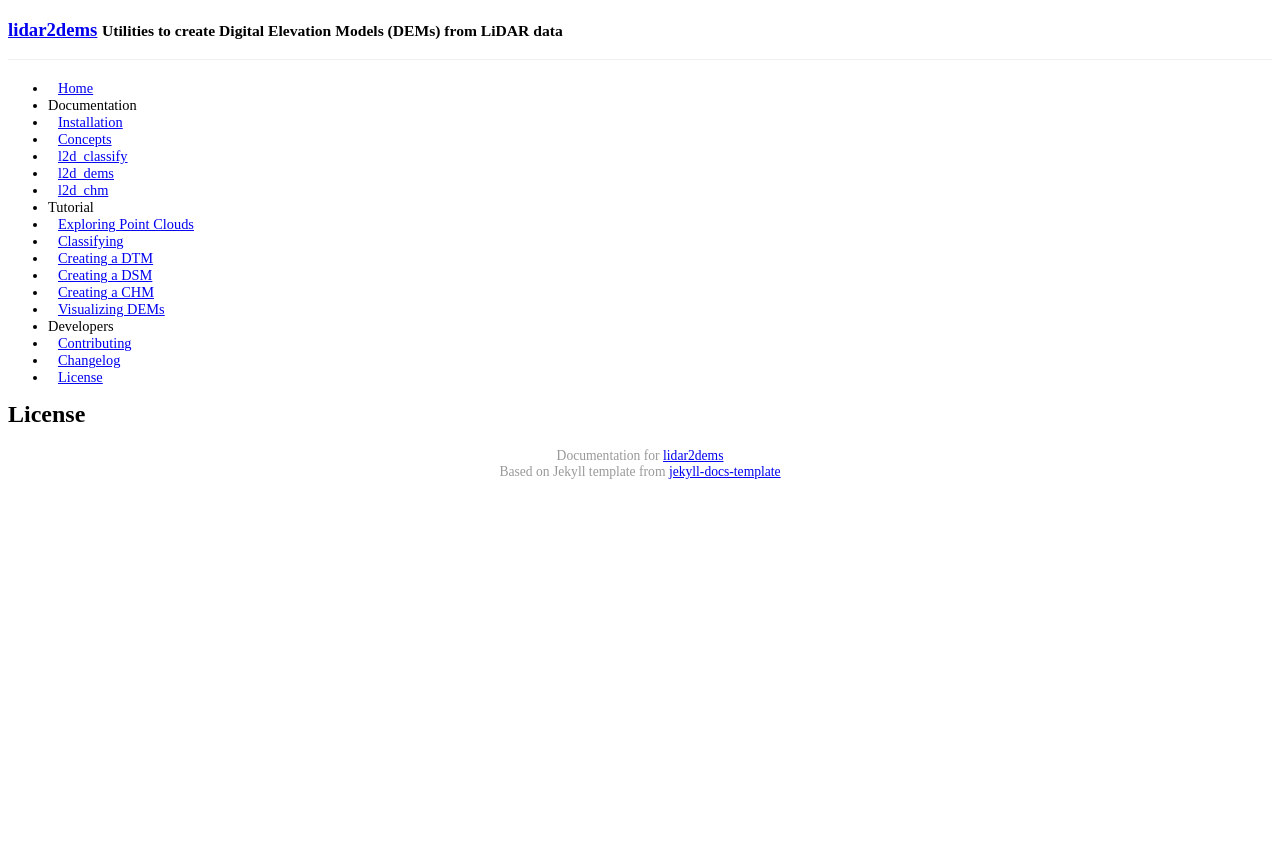
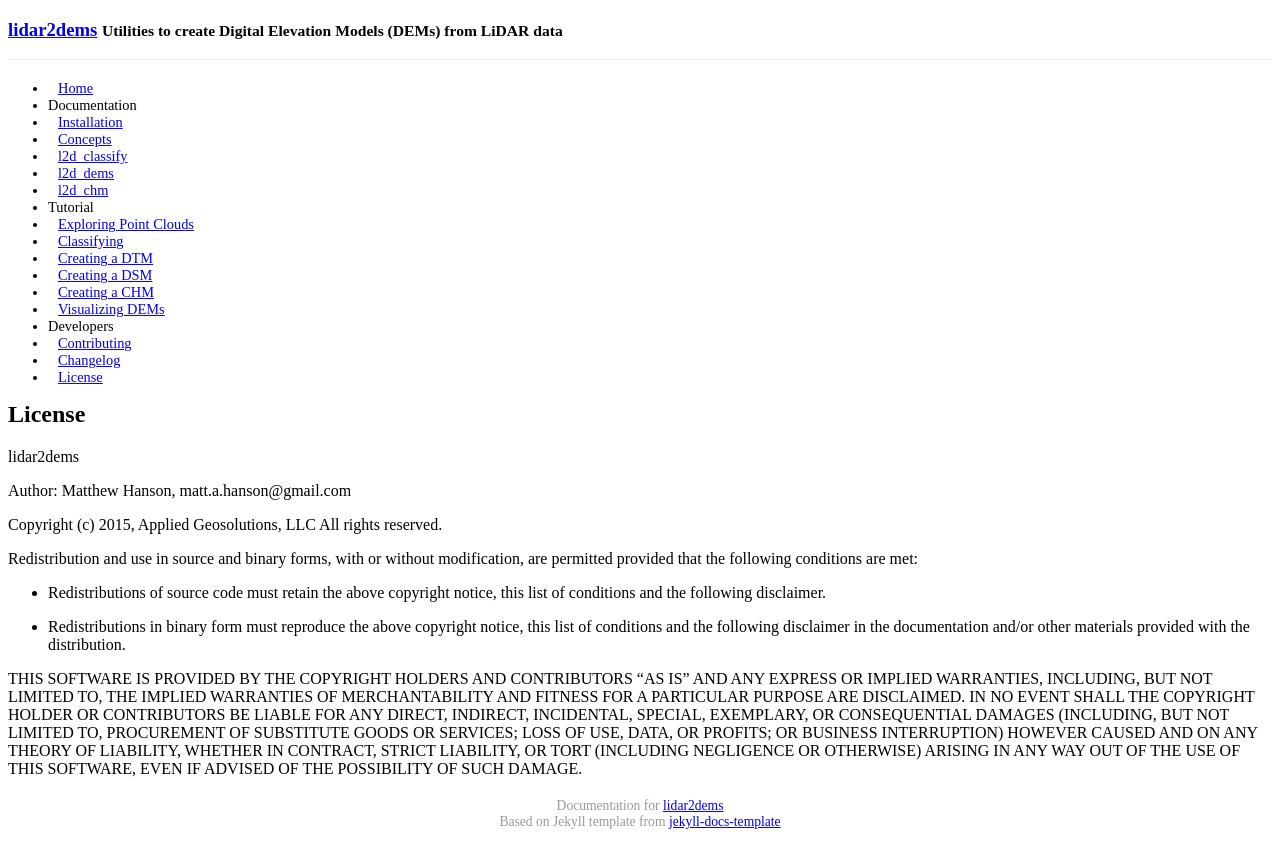
Before and after one commit to Applied-GeoSolutions/lidar2dems, a Jekyll site: the page built from _posts/2015-05-28-license.md, in a window 1280 px wide. Shown: the top 868 px of the page. Built offline with Jekyll 4.4.1, drawn with Linux system fonts in a browser that asks for light colours; Markdown is read by kramdown in place of the engine named in the settings; a style sheet for code colours, icons or effects is not loaded.

Commit message:
updated license

```diff
--- a/_posts/2015-05-28-license.md
+++ b/_posts/2015-05-28-license.md
@@ -5,3 +5,31 @@
 date: 2015-05-28 22:30:22
 order: 3
 ---
+
+lidar2dems
+
+Author: Matthew Hanson, matt.a.hanson@gmail.com
+
+Copyright (c) 2015, Applied Geosolutions, LLC
+All rights reserved.
+
+Redistribution and use in source and binary forms, with or without
+modification, are permitted provided that the following conditions are met:
+
+* Redistributions of source code must retain the above copyright notice, this
+  list of conditions and the following disclaimer.
+
+* Redistributions in binary form must reproduce the above copyright notice,
+  this list of conditions and the following disclaimer in the documentation
+  and/or other materials provided with the distribution.
+
+THIS SOFTWARE IS PROVIDED BY THE COPYRIGHT HOLDERS AND CONTRIBUTORS "AS IS"
+AND ANY EXPRESS OR IMPLIED WARRANTIES, INCLUDING, BUT NOT LIMITED TO, THE
+IMPLIED WARRANTIES OF MERCHANTABILITY AND FITNESS FOR A PARTICULAR PURPOSE ARE
+DISCLAIMED. IN NO EVENT SHALL THE COPYRIGHT HOLDER OR CONTRIBUTORS BE LIABLE
+FOR ANY DIRECT, INDIRECT, INCIDENTAL, SPECIAL, EXEMPLARY, OR CONSEQUENTIAL
+DAMAGES (INCLUDING, BUT NOT LIMITED TO, PROCUREMENT OF SUBSTITUTE GOODS OR
+SERVICES; LOSS OF USE, DATA, OR PROFITS; OR BUSINESS INTERRUPTION) HOWEVER
+CAUSED AND ON ANY THEORY OF LIABILITY, WHETHER IN CONTRACT, STRICT LIABILITY,
+OR TORT (INCLUDING NEGLIGENCE OR OTHERWISE) ARISING IN ANY WAY OUT OF THE USE
+OF THIS SOFTWARE, EVEN IF ADVISED OF THE POSSIBILITY OF SUCH DAMAGE.
```
